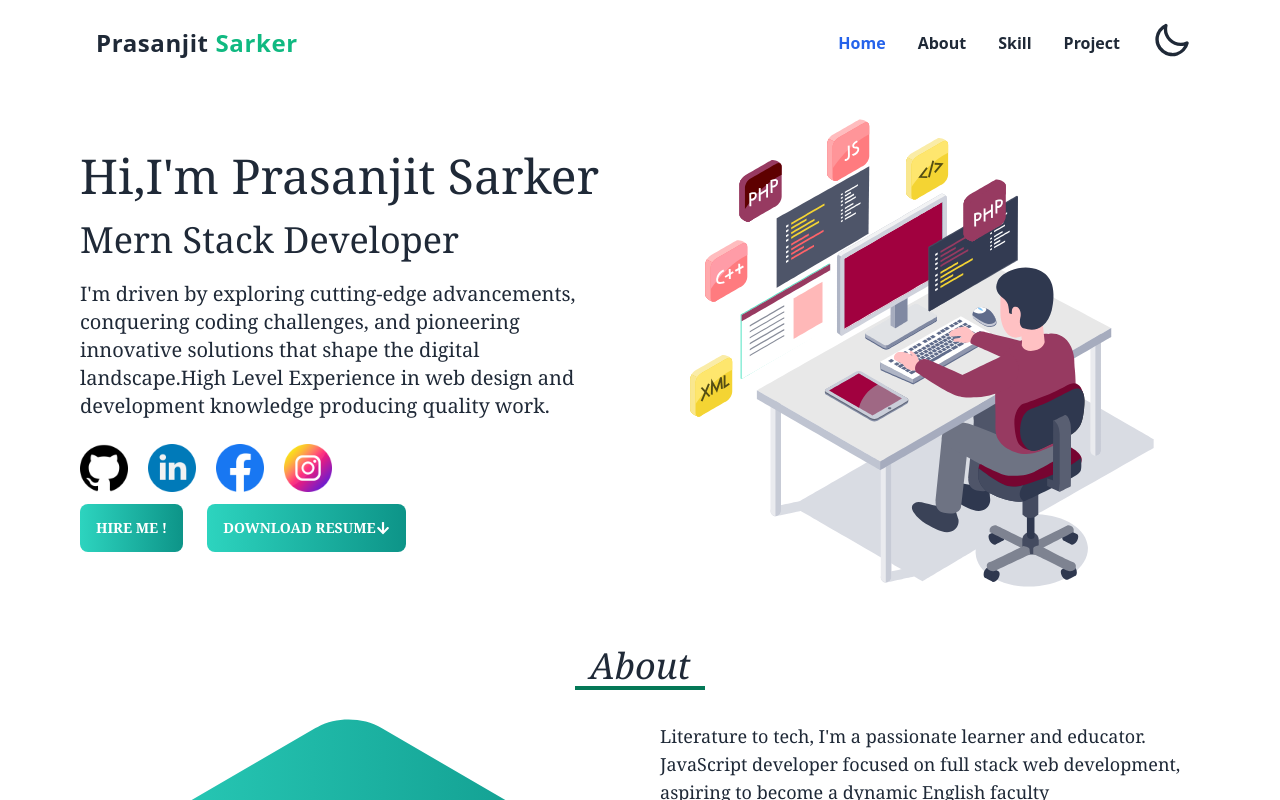
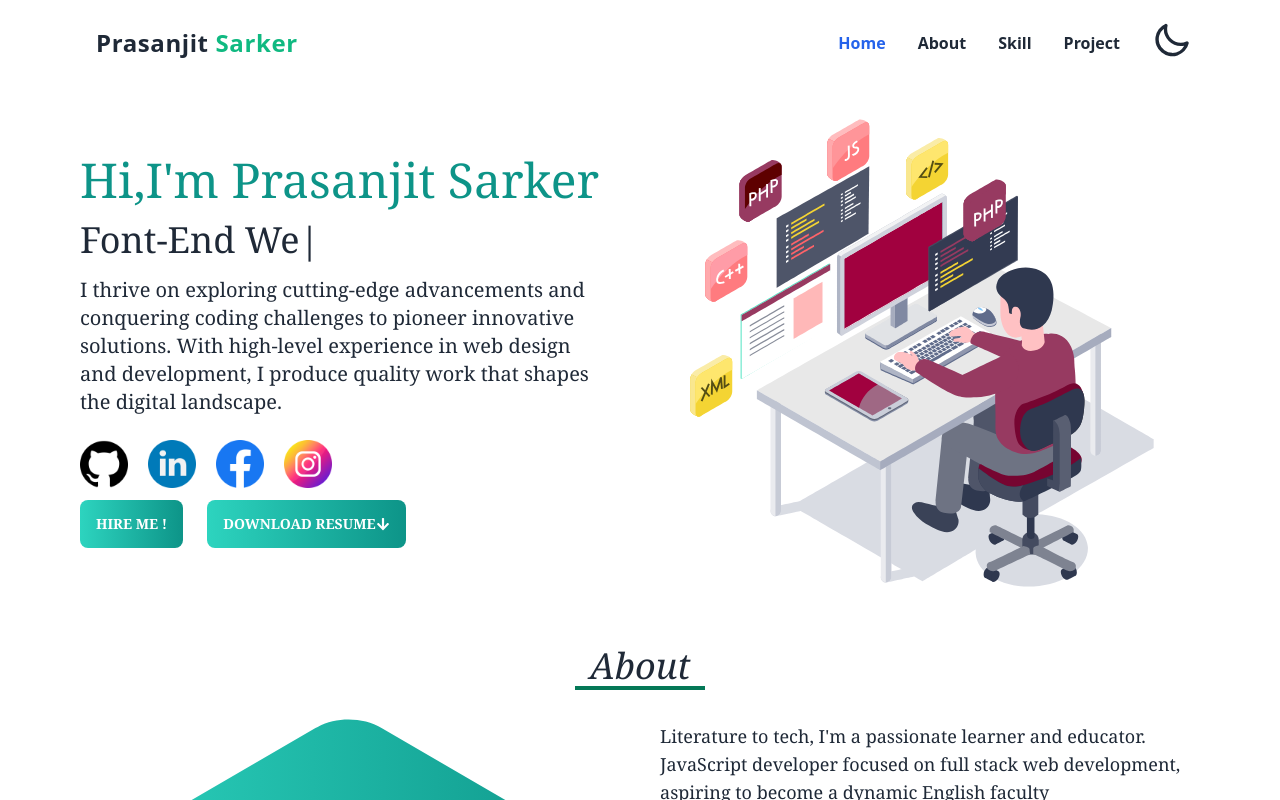
Before and after one commit to prasanjitsarker3/Portfolio, a React (Vite) app: page / in a window 1280 px wide. Shown: the top 800 px of the page. Built offline with nearby package versions, Linux system fonts and the light colour scheme.

Commit message:
Code Design

```diff
--- a/package.json
+++ b/package.json
@@ -23,6 +23,7 @@
     "react-icons": "^4.8.0",
     "react-router-dom": "^6.10.0",
     "react-tabs": "^6.0.1",
+    "react-type-animation": "^3.1.0",
     "sort-by": "^1.2.0"
   },
   "devDependencies": {
--- a/src/components/Header/Header.jsx
+++ b/src/components/Header/Header.jsx
@@ -99,7 +99,7 @@ const Header = () => {
                                 </div>
                                 {/* Mobile Nav Items Section */}
                                 <nav>
-                                    <ul className='space-y-4'>
+                                    <ul className='space-y-4 '>
                                         {options}
 
                                     </ul>
--- a/src/components/Page/Home.jsx
+++ b/src/components/Page/Home.jsx
@@ -1,4 +1,4 @@
-import React from 'react';
+import React, { useState } from 'react';
 import Lottie from "lottie-react";
 import animation from '../../assets/140022-coding.json';
 import { FaArrowDown } from 'react-icons/fa';
@@ -7,13 +7,13 @@ import linkedin from '../../assets/image/linkedin.png'
 import facebook from '../../assets/image/facebook.png'
 import instagram from '../../assets/image/instagram.png'
 import About from './About';
-import ExtraInformation from './ExtraInformation';
 import Skill from './Skill';
 import Projects from './Projects';
 import Contact from './Contact';
 import { useEffect } from 'react';
 import AOS from 'aos';
 import 'aos/dist/aos.css';
+import { TypeAnimation } from 'react-type-animation';
 
 const Home = () => {
     const handleDownload = () => {
@@ -26,15 +26,15 @@ const Home = () => {
         document.body.removeChild(link);
     };
     const handleEmail = () => {
-        const emailAddress = 'sarkerprasanjit379@gmail.com';
-        const subject = 'Subject Here...';
-
-        const mailtoLink = `mailto:${emailAddress}?subject=${encodeURIComponent(subject)}`;
+        const fromAddress = 'sarkerprasanjit379@gmail.com'
+        const mailtoLink = `mailto:${fromAddress}`
         window.open(mailtoLink);
     };
     useEffect(() => {
         AOS.init({});
     }, [])
+
+
     return (
         <div className=''>
             <div className="hero ">
@@ -43,9 +43,15 @@ const Home = () => {
                         <Lottie animationData={animation} loop={true} className='lg:h-[500px]' />
                     </div>
                     <div className='md:w-1/2 mx-auto font-serif md:text-left text-center'>
-                        <h1 data-aos="fade-down" className="md:text-5xl text-4xl font-serif">Hi,I'm Prasanjit Sarker</h1>
-                        <h1 className='py-5 md:text-4xl text-3xl font-serif' >Mern Stack Developer</h1>
-                        <p className="pb-6 text-xl pr-10">I'm driven by exploring cutting-edge advancements, conquering coding challenges, and pioneering innovative solutions that shape the digital landscape.High Level Experience in web design and development knowledge producing quality work.</p>
+                        <h1 data-aos="fade-down" className="text-teal-600 md:text-5xl text-4xl font-serif">Hi,I'm Prasanjit Sarker</h1>
+                        <div className='py-4  md:text-4xl text-3xl font-serif'>
+                            <TypeAnimation
+                                sequence={['Mern Stack Developer', 1000, 'Font-End Wev Developer', 1000]}
+                                className='py-5 '
+                                repeat={Infinity}
+                            />
+                        </div>
+                        <p className="pb-6 md:text-xl text-lg pr-10">I thrive on exploring cutting-edge advancements and conquering coding challenges to pioneer innovative solutions. With high-level experience in web design and development, I produce quality work that shapes the digital landscape.</p>
                         <div data-aos="zoom-in-up" className='flex md:justify-start justify-center gap-5 pb-3'>
                             <a href="https://github.com/prasanjitsarker3" target="_blank">
                                 <img src={github} alt="" srcset="" className='w-12' />
@@ -69,7 +75,6 @@ const Home = () => {
                 </div>
             </div>
             <About></About>
-            {/* <ExtraInformation></ExtraInformation> */}
             <Skill></Skill>
             <Projects></Projects>
             <Contact></Contact>
@@ -79,6 +84,7 @@ const Home = () => {
                     <p>Copyright © 2023 - All right reserved by Prasanjit Sarker</p>
                 </div>
             </footer>
+
         </div>
     );
 };
```
Also changed, not shown: 1 other file (tests, documents, lock files or other folders).
